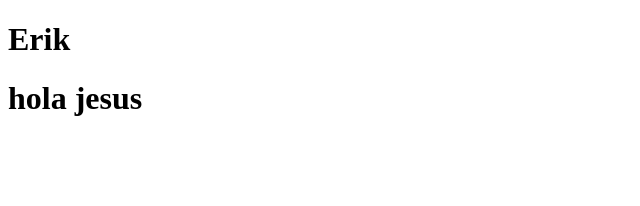
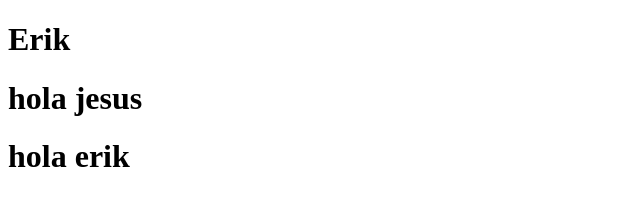
Before and after one commit to erikfloresq/webDemo, a plain HTML site: page index.html in a window 1280 px wide. Shown: the whole page, without its empty margins (0-640 px from the left). Drawn offline with Linux system fonts and the light colour scheme.

Commit message:
-hola erik

```diff
--- a/index.html
+++ b/index.html
@@ -8,5 +8,6 @@
 <body>
     <h1>Erik</h1>
     <h1>hola jesus</h1>
+    <h1>hola erik</h1>
 </body>
 </html>
```
